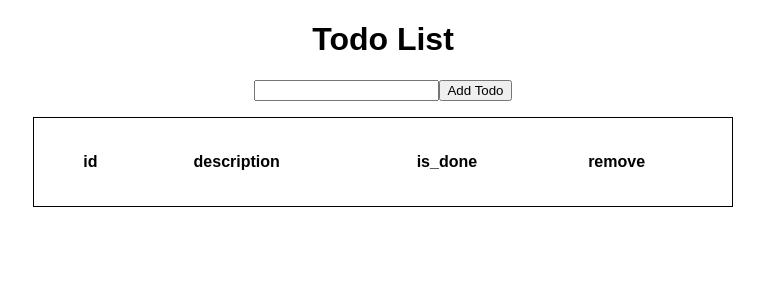
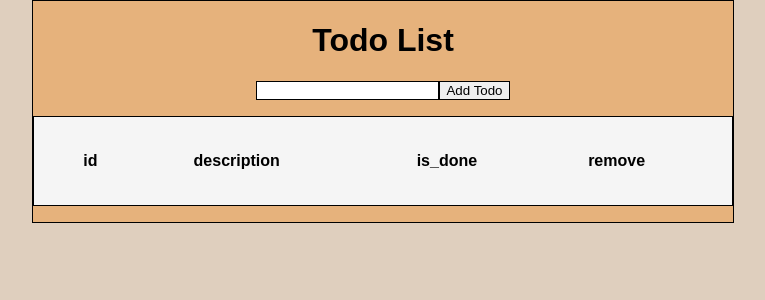
Before and after one commit to AndreiLhu/Todo-List, a React (Create React App) app: page / in a window 1280 px wide. Shown: the top 300 px of the page, without its empty margins (257-1022 px from the left). Built offline with nearby package versions, Linux system fonts and the light colour scheme.

Commit message:
Adding some style

```diff
--- a/src/App.css
+++ b/src/App.css
@@ -7,6 +7,8 @@
   align-items: center;
   max-width: 700px;
   margin: auto;
+  border: 1px solid black;
+  background-color: #e6b27c;
 }
 
 table {
@@ -14,4 +16,9 @@ table {
   border: 1px solid black;
   padding: 2em;
   width: 100%;
+  background-color: whitesmoke;
 }
+.inputfield,
+.buttonfield {
+  border: 1px solid black;
+}
--- a/src/App.js
+++ b/src/App.js
@@ -51,8 +51,14 @@ function App() {
     <div className="App">
       <form onSubmit={(e) => e.preventDefault()}>
         <h1>Todo List</h1>
-        <input value={todo.description} onChange={handleTodoOnChange} />
-        <button onClick={handleTodoSubmit}>Add Todo</button>
+        <input
+          value={todo.description}
+          onChange={handleTodoOnChange}
+          className="inputfield"
+        />
+        <button onClick={handleTodoSubmit} className="buttonfield">
+          Add Todo
+        </button>
       </form>
       <table>
         <thead>
--- a/src/index.css
+++ b/src/index.css
@@ -5,6 +5,7 @@ body {
     sans-serif;
   -webkit-font-smoothing: antialiased;
   -moz-osx-font-smoothing: grayscale;
+  background-color: #dfcfbe;
 }
 
 code {
```
